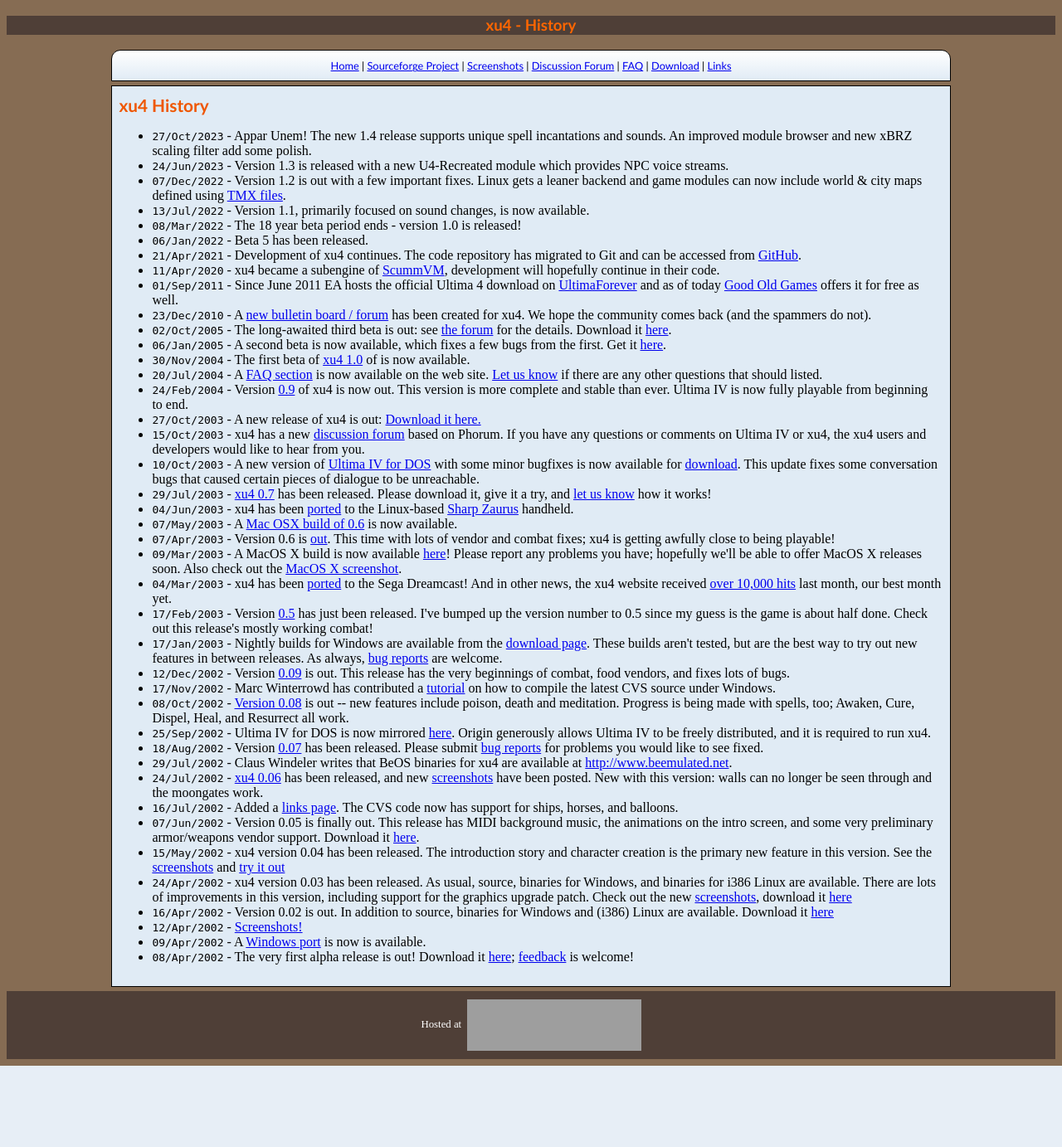
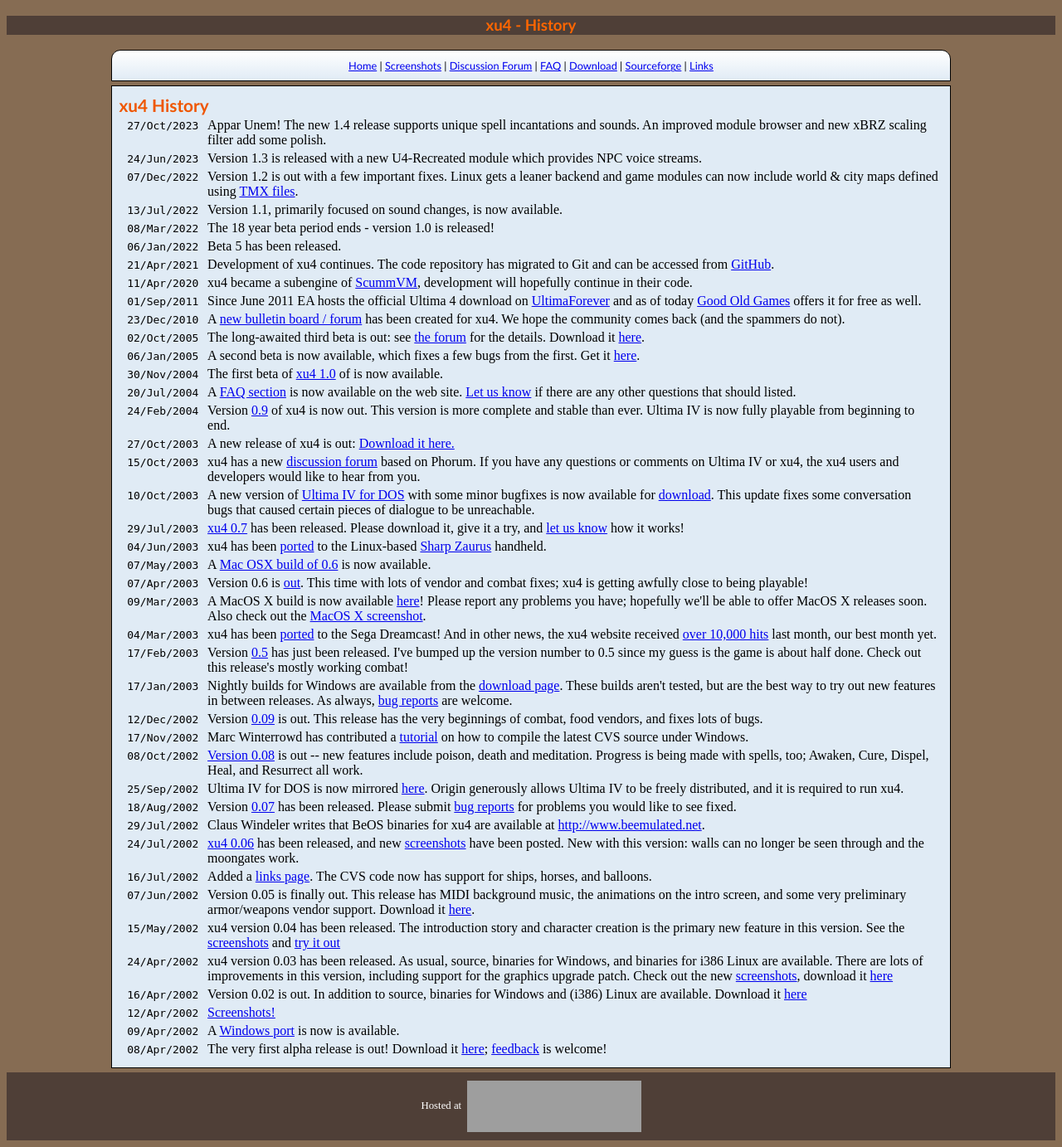
Before and after one commit to xu4-engine/web, a PHP site: page /history.html in a window 1280 px wide. Shown: the whole page at 83% size. Before the commit the page ends 1285 px from the top, so only its background shows below. Run offline with PHP 8.4, Linux system fonts and the light colour scheme; grey boxes are pictures that could not be loaded.

Commit message:
Show news items in <table> rather than <ul>.

```diff
--- a/css/xu4.css
+++ b/css/xu4.css
@@ -53,6 +53,8 @@ h2 {
 
 .date {
     font-family: monospace;
+    vertical-align: baseline;
+    padding: 0em 0.6em;
 }
 
 .footer {
--- a/history.html
+++ b/history.html
@@ -9,57 +9,98 @@
 <div class="title"><h3><span class="heading">xu4 - History</span></h3></div>
 <div class="menu">
   <span class="menuitem"><a accesskey="1" href="index.html">Home</a></span> |
-  <span class="menuitem"><a accesskey="2" href="https://sourceforge.net/p/xu4">Sourceforge Project</a></span> |
-  <span class="menuitem"><a accesskey="3" href="screenshots.html">Screenshots</a></span> |
-  <span class="menuitem"><a accesskey="4" href="https://sourceforge.net/p/xu4/discussion/">Discussion Forum</a></span> |
-  <span class="menuitem"><a accesskey="5" href="faq.html">FAQ</a></span> |
-  <span class="menuitem"><a accesskey="6" href="download.php">Download</a></span> |
+  <span class="menuitem"><a accesskey="2" href="screenshots.html">Screenshots</a></span> |
+  <span class="menuitem"><a accesskey="3" href="https://sourceforge.net/p/xu4/discussion/">Discussion Forum</a></span> |
+  <span class="menuitem"><a accesskey="4" href="faq.html">FAQ</a></span> |
+  <span class="menuitem"><a accesskey="5" href="download.php">Download</a></span> |
+  <span class="menuitem"><a accesskey="6" href="https://sourceforge.net/p/xu4">Sourceforge</a></span> |
   <span class="menuitem"><a accesskey="7" href="links.html">Links</a></span>
 </div>
 <div class="section" id="news">
   <h2>xu4 History</h2>
-  <ul>
-<li><span class="newsitem"><span class="date">27/Oct/2023</span> -  Appar Unem!  The new 1.4 release supports unique spell incantations and sounds.  An improved module browser and new xBRZ scaling filter add some polish.</span></li><li><span class="newsitem"><span class="date">
-24/Jun/2023</span> -  Version 1.3 is released with a new U4-Recreated module which provides NPC voice streams.</span></li><li><span class="newsitem"><span class="date">
-07/Dec/2022</span> -  Version 1.2 is out with a few important fixes.  Linux gets a leaner backend and game modules can now include world & city maps defined using <a href="https://www.mapeditor.org/">TMX files</a>.</span></li><li><span class="newsitem"><span class="date">
-13/Jul/2022</span> -  Version 1.1, primarily focused on sound changes, is now available.</span></li><li><span class="newsitem"><span class="date">
-08/Mar/2022</span> -  The 18 year beta period ends - version 1.0 is released!</span></li><li><span class="newsitem"><span class="date">
-06/Jan/2022</span> -  Beta 5 has been released.</span></li><li><span class="newsitem"><span class="date">
-21/Apr/2021</span> -  Development of xu4 continues. The code repository has migrated to Git and can be accessed from <a href="https://github.com/xu4-engine">GitHub</a>.</span></li><li><span class="newsitem"><span class="date">
-11/Apr/2020</span> -  xu4 became a subengine of <a href="https://www.scummvm.org">ScummVM</a>, development will hopefully continue in their code.</span></li><li><span class="newsitem"><span class="date">
-01/Sep/2011</span> -  Since June 2011 EA hosts the official Ultima 4 download on <a href="http://www.ultimaforever.com">UltimaForever</a> and as of today <a href="http://www.gog.com/en/gamecard/ultima_4">Good Old Games</a> offers it for free as well.</span></li><li><span class="newsitem"><span class="date">
-23/Dec/2010</span> -  A <a href="http://sourceforge.net/apps/phpbb/xu4/">new bulletin board / forum</a> has been created for xu4. We hope the community comes back (and the spammers do not).</span></li><li><span class="newsitem"><span class="date">
-02/Oct/2005</span> -  The long-awaited third beta is out: see <a href="forum">the forum</a> for the details.  Download it <a href="download.php">here</a>.</span></li><li><span class="newsitem"><span class="date">
-06/Jan/2005</span> -  A second beta is now available, which fixes a few bugs from the first.  Get it <a href="download.php">here</a>.</span></li><li><span class="newsitem"><span class="date">
-30/Nov/2004</span> -  The first beta of <a href="download.php">xu4 1.0</a> of is now available.</span></li><li><span class="newsitem"><span class="date">
-20/Jul/2004</span> -  A <a href="faq.html">FAQ section</a> is now available on the web site. <a href="forum">Let us know</a> if there are any other questions that should listed.</span></li><li><span class="newsitem"><span class="date">
-24/Feb/2004</span> -  Version <a href="download.php">0.9</a> of xu4 is now out.  This version is more complete and stable than ever.  Ultima IV is now fully playable from beginning to end.</span></li><li><span class="newsitem"><span class="date">
-27/Oct/2003</span> -  A new release of xu4 is out: <a href="download.php">Download it here.</a></span></li><li><span class="newsitem"><span class="date">
-15/Oct/2003</span> -  xu4 has a new <a href="forum">discussion forum</a> based on Phorum.  If you have any questions or comments on Ultima IV or xu4, the xu4 users and developers would like to hear from you.</span></li><li><span class="newsitem"><span class="date">
-10/Oct/2003</span> -  A new version of <a href="download.php">Ultima IV for DOS</a> with some minor bugfixes is now available for <a href="download.php">download</a>.  This update fixes some conversation bugs that caused certain pieces of dialogue to be unreachable.</span></li><li><span class="newsitem"><span class="date">
-29/Jul/2003</span> -  <a href="download.php">xu4 0.7</a> has been released.  Please download it, give it a try, and <a href="http://sourceforge.net/tracker/?atid=417353&group_id=36225&func=browse">let us know</a> how it works!</span></li><li><span class="newsitem"><span class="date">
-04/Jun/2003</span> -  xu4 has been <a href="http://inter.zon.free.fr/zaurus_index.html#xu4">ported</a> to the Linux-based <a href="http://www.sharp-usa.com/products/TypeLanding/0,1056,112,00.html">Sharp Zaurus</a> handheld.</span></li><li><span class="newsitem"><span class="date">
-07/May/2003</span> -  A <a href="download.php">Mac OSX build of 0.6</a> is now available.</span></li><li><span class="newsitem"><span class="date">
-07/Apr/2003</span> -  Version 0.6 is <a href="download.php">out</a>.  This time with lots of vendor and combat fixes; xu4 is getting awfully close to being playable!</span></li><li><span class="newsitem"><span class="date">
-09/Mar/2003</span> -  A MacOS X build is now available <a href="download/xu4.tar.gz">here</a>!  Please report any problems you have; hopefully we'll be able to offer MacOS X releases soon.  Also check out the <a href="screenshots.html">MacOS X screenshot</a>.</span></li><li><span class="newsitem"><span class="date">
-04/Mar/2003</span> -  xu4 has been <a href="http://r2k2gate.topcities.com/">ported</a> to the Sega Dreamcast!  And in other news, the xu4 website received <a href="http://sourceforge.net/project/stats/index.php?report=months&group_id=36225">over 10,000 hits</a> last month, our best month yet.</span></li><li><span class="newsitem"><span class="date">
-17/Feb/2003</span> -  Version <a href="http://sourceforge.net/project/showfiles.php?group_id=36225">0.5</a> has just been released.  I've bumped up the version number to 0.5 since my guess is the game is about half done.  Check out this release's mostly working combat!</span></li><li><span class="newsitem"><span class="date">
-17/Jan/2003</span> -  Nightly builds for Windows are available from the <a href="http://xu4.sourceforge.net/download.php">download page</a>.  These builds aren't tested, but are the best way to try out new features in between releases.  As always, <a href="http://sourceforge.net/tracker/?atid=417353&group_id=36225&func=browse">bug reports</a> are welcome.</span></li><li><span class="newsitem"><span class="date">
-12/Dec/2002</span> -  Version <a href="http://sourceforge.net/project/showfiles.php?group_id=36225">0.09</a> is out.  This release has the very beginnings of combat, food vendors, and fixes lots of bugs.</span></li><li><span class="newsitem"><span class="date">
-17/Nov/2002</span> -  Marc Winterrowd has contributed a <a href="http://cvs.sourceforge.net/viewcvs.py/*checkout*/xu4/u4/doc/xu4wincvs.txt?rev=HEAD">tutorial</a> on how to compile the latest CVS source under Windows.</span></li><li><span class="newsitem"><span class="date">
-08/Oct/2002</span> -  <a href="http://sourceforge.net/project/showfiles.php?group_id=36225">Version 0.08</a> is out -- new features include poison, death and meditation.  Progress is being made with spells, too; Awaken, Cure, Dispel, Heal, and Resurrect all work.</span></li><li><span class="newsitem"><span class="date">
-25/Sep/2002</span> -  Ultima IV for DOS is now mirrored <a href="http://sourceforge.net/project/showfiles.php?group_id=36225">here</a>.  Origin generously allows Ultima IV to be freely distributed, and it is required to run xu4.</span></li><li><span class="newsitem"><span class="date">
-18/Aug/2002</span> -  Version <a href="http://sourceforge.net/project/showfiles.php?group_id=36225">0.07</a> has been released.  Please submit <a href="http://sourceforge.net/tracker/?atid=417353&group_id=36225&func=browse">bug reports</a> for problems you would like to see fixed.</span></li><li><span class="newsitem"><span class="date">
-29/Jul/2002</span> -  Claus Windeler writes that BeOS binaries for xu4 are available at <a href="http://www.beemulated.net">http://www.beemulated.net</a>.</span></li><li><span class="newsitem"><span class="date">
-24/Jul/2002</span> -  <a href="http://sourceforge.net/project/showfiles.php?group_id=36225">xu4 0.06</a> has been released, and new <a href="screenshots.html">screenshots</a> have been posted.  New with this version:  walls can no longer be seen through and the moongates work.</span></li><li><span class="newsitem"><span class="date">
-16/Jul/2002</span> -  Added a <a href="links.html">links page</a>.  The CVS code now has support for ships, horses, and balloons.</span></li><li><span class="newsitem"><span class="date">
-07/Jun/2002</span> -  Version 0.05 is finally out.  This release has MIDI background music, the animations on the intro screen, and some very preliminary armor/weapons vendor support.  Download it <a href="http://sourceforge.net/project/showfiles.php?group_id=36225">here</a>.</span></li><li><span class="newsitem"><span class="date">
-15/May/2002</span> -  xu4 version 0.04 has been released.  The introduction story and character creation is the primary new feature in this version.  See the <a href="screenshots.html">screenshots</a> and <a href="http://sourceforge.net/project/showfiles.php?group_id=36225">try it out</a></span></li><li><span class="newsitem"><span class="date">
-24/Apr/2002</span> -  xu4 version 0.03 has been released.  As usual, source, binaries for Windows, and binaries for i386 Linux are available.  There are lots of improvements in this version, including support for the graphics upgrade patch.  Check out the new <a href="screenshots.html">screenshots</a>, download it <a href="http://prdownloads.sourceforge.net/xu4/">here</a></span></li><li><span class="newsitem"><span class="date">
-16/Apr/2002</span> -  Version 0.02 is out.  In addition to source, binaries for Windows and (i386) Linux are available.  Download it <a href="http://prdownloads.sourceforge.net/xu4/">here</a></span></li><li><span class="newsitem"><span class="date">
-12/Apr/2002</span> -  <a href="screenshots.html">Screenshots!</a></span></li><li><span class="newsitem"><span class="date">
-09/Apr/2002</span> -  A <a href="http://prdownloads.sourceforge.net/xu4/">Windows port</a> is now is available.</span></li><li><span class="newsitem"><span class="date">
-08/Apr/2002</span> -  The very first alpha release is out!  Download it <a href="http://prdownloads.sourceforge.net/xu4/">here</a>; <a href="http://sourceforge.net/tracker/?group_id=36225">feedback</a> is welcome!</span></li>  </ul>
+<table>
+<tr><td class="date">27/Oct/2023</td><td style="vertical-align: baseline;"> Appar Unem!  The new 1.4 release supports unique spell incantations and sounds.  An improved module browser and new xBRZ scaling filter add some polish.</td></tr>
+<tr><td class="date">
+24/Jun/2023</td><td style="vertical-align: baseline;"> Version 1.3 is released with a new U4-Recreated module which provides NPC voice streams.</td></tr>
+<tr><td class="date">
+07/Dec/2022</td><td style="vertical-align: baseline;"> Version 1.2 is out with a few important fixes.  Linux gets a leaner backend and game modules can now include world & city maps defined using <a href="https://www.mapeditor.org/">TMX files</a>.</td></tr>
+<tr><td class="date">
+13/Jul/2022</td><td style="vertical-align: baseline;"> Version 1.1, primarily focused on sound changes, is now available.</td></tr>
+<tr><td class="date">
+08/Mar/2022</td><td style="vertical-align: baseline;"> The 18 year beta period ends - version 1.0 is released!</td></tr>
+<tr><td class="date">
+06/Jan/2022</td><td style="vertical-align: baseline;"> Beta 5 has been released.</td></tr>
+<tr><td class="date">
+21/Apr/2021</td><td style="vertical-align: baseline;"> Development of xu4 continues. The code repository has migrated to Git and can be accessed from <a href="https://github.com/xu4-engine">GitHub</a>.</td></tr>
+<tr><td class="date">
+11/Apr/2020</td><td style="vertical-align: baseline;"> xu4 became a subengine of <a href="https://www.scummvm.org">ScummVM</a>, development will hopefully continue in their code.</td></tr>
+<tr><td class="date">
+01/Sep/2011</td><td style="vertical-align: baseline;"> Since June 2011 EA hosts the official Ultima 4 download on <a href="http://www.ultimaforever.com">UltimaForever</a> and as of today <a href="http://www.gog.com/en/gamecard/ultima_4">Good Old Games</a> offers it for free as well.</td></tr>
+<tr><td class="date">
+23/Dec/2010</td><td style="vertical-align: baseline;"> A <a href="http://sourceforge.net/apps/phpbb/xu4/">new bulletin board / forum</a> has been created for xu4. We hope the community comes back (and the spammers do not).</td></tr>
+<tr><td class="date">
+02/Oct/2005</td><td style="vertical-align: baseline;"> The long-awaited third beta is out: see <a href="forum">the forum</a> for the details.  Download it <a href="download.php">here</a>.</td></tr>
+<tr><td class="date">
+06/Jan/2005</td><td style="vertical-align: baseline;"> A second beta is now available, which fixes a few bugs from the first.  Get it <a href="download.php">here</a>.</td></tr>
+<tr><td class="date">
+30/Nov/2004</td><td style="vertical-align: baseline;"> The first beta of <a href="download.php">xu4 1.0</a> of is now available.</td></tr>
+<tr><td class="date">
+20/Jul/2004</td><td style="vertical-align: baseline;"> A <a href="faq.html">FAQ section</a> is now available on the web site. <a href="forum">Let us know</a> if there are any other questions that should listed.</td></tr>
+<tr><td class="date">
+24/Feb/2004</td><td style="vertical-align: baseline;"> Version <a href="download.php">0.9</a> of xu4 is now out.  This version is more complete and stable than ever.  Ultima IV is now fully playable from beginning to end.</td></tr>
+<tr><td class="date">
+27/Oct/2003</td><td style="vertical-align: baseline;"> A new release of xu4 is out: <a href="download.php">Download it here.</a></td></tr>
+<tr><td class="date">
+15/Oct/2003</td><td style="vertical-align: baseline;"> xu4 has a new <a href="forum">discussion forum</a> based on Phorum.  If you have any questions or comments on Ultima IV or xu4, the xu4 users and developers would like to hear from you.</td></tr>
+<tr><td class="date">
+10/Oct/2003</td><td style="vertical-align: baseline;"> A new version of <a href="download.php">Ultima IV for DOS</a> with some minor bugfixes is now available for <a href="download.php">download</a>.  This update fixes some conversation bugs that caused certain pieces of dialogue to be unreachable.</td></tr>
+<tr><td class="date">
+29/Jul/2003</td><td style="vertical-align: baseline;"> <a href="download.php">xu4 0.7</a> has been released.  Please download it, give it a try, and <a href="http://sourceforge.net/tracker/?atid=417353&group_id=36225&func=browse">let us know</a> how it works!</td></tr>
+<tr><td class="date">
+04/Jun/2003</td><td style="vertical-align: baseline;"> xu4 has been <a href="http://inter.zon.free.fr/zaurus_index.html#xu4">ported</a> to the Linux-based <a href="http://www.sharp-usa.com/products/TypeLanding/0,1056,112,00.html">Sharp Zaurus</a> handheld.</td></tr>
+<tr><td class="date">
+07/May/2003</td><td style="vertical-align: baseline;"> A <a href="download.php">Mac OSX build of 0.6</a> is now available.</td></tr>
+<tr><td class="date">
+07/Apr/2003</td><td style="vertical-align: baseline;"> Version 0.6 is <a href="download.php">out</a>.  This time with lots of vendor and combat fixes; xu4 is getting awfully close to being playable!</td></tr>
+<tr><td class="date">
+09/Mar/2003</td><td style="vertical-align: baseline;"> A MacOS X build is now available <a href="download/xu4.tar.gz">here</a>!  Please report any problems you have; hopefully we'll be able to offer MacOS X releases soon.  Also check out the <a href="screenshots.html">MacOS X screenshot</a>.</td></tr>
+<tr><td class="date">
+04/Mar/2003</td><td style="vertical-align: baseline;"> xu4 has been <a href="http://r2k2gate.topcities.com/">ported</a> to the Sega Dreamcast!  And in other news, the xu4 website received <a href="http://sourceforge.net/project/stats/index.php?report=months&group_id=36225">over 10,000 hits</a> last month, our best month yet.</td></tr>
+<tr><td class="date">
+17/Feb/2003</td><td style="vertical-align: baseline;"> Version <a href="http://sourceforge.net/project/showfiles.php?group_id=36225">0.5</a> has just been released.  I've bumped up the version number to 0.5 since my guess is the game is about half done.  Check out this release's mostly working combat!</td></tr>
+<tr><td class="date">
+17/Jan/2003</td><td style="vertical-align: baseline;"> Nightly builds for Windows are available from the <a href="http://xu4.sourceforge.net/download.php">download page</a>.  These builds aren't tested, but are the best way to try out new features in between releases.  As always, <a href="http://sourceforge.net/tracker/?atid=417353&group_id=36225&func=browse">bug reports</a> are welcome.</td></tr>
+<tr><td class="date">
+12/Dec/2002</td><td style="vertical-align: baseline;"> Version <a href="http://sourceforge.net/project/showfiles.php?group_id=36225">0.09</a> is out.  This release has the very beginnings of combat, food vendors, and fixes lots of bugs.</td></tr>
+<tr><td class="date">
+17/Nov/2002</td><td style="vertical-align: baseline;"> Marc Winterrowd has contributed a <a href="http://cvs.sourceforge.net/viewcvs.py/*checkout*/xu4/u4/doc/xu4wincvs.txt?rev=HEAD">tutorial</a> on how to compile the latest CVS source under Windows.</td></tr>
+<tr><td class="date">
+08/Oct/2002</td><td style="vertical-align: baseline;"> <a href="http://sourceforge.net/project/showfiles.php?group_id=36225">Version 0.08</a> is out -- new features include poison, death and meditation.  Progress is being made with spells, too; Awaken, Cure, Dispel, Heal, and Resurrect all work.</td></tr>
+<tr><td class="date">
+25/Sep/2002</td><td style="vertical-align: baseline;"> Ultima IV for DOS is now mirrored <a href="http://sourceforge.net/project/showfiles.php?group_id=36225">here</a>.  Origin generously allows Ultima IV to be freely distributed, and it is required to run xu4.</td></tr>
+<tr><td class="date">
+18/Aug/2002</td><td style="vertical-align: baseline;"> Version <a href="http://sourceforge.net/project/showfiles.php?group_id=36225">0.07</a> has been released.  Please submit <a href="http://sourceforge.net/tracker/?atid=417353&group_id=36225&func=browse">bug reports</a> for problems you would like to see fixed.</td></tr>
+<tr><td class="date">
+29/Jul/2002</td><td style="vertical-align: baseline;"> Claus Windeler writes that BeOS binaries for xu4 are available at <a href="http://www.beemulated.net">http://www.beemulated.net</a>.</td></tr>
+<tr><td class="date">
+24/Jul/2002</td><td style="vertical-align: baseline;"> <a href="http://sourceforge.net/project/showfiles.php?group_id=36225">xu4 0.06</a> has been released, and new <a href="screenshots.html">screenshots</a> have been posted.  New with this version:  walls can no longer be seen through and the moongates work.</td></tr>
+<tr><td class="date">
+16/Jul/2002</td><td style="vertical-align: baseline;"> Added a <a href="links.html">links page</a>.  The CVS code now has support for ships, horses, and balloons.</td></tr>
+<tr><td class="date">
+07/Jun/2002</td><td style="vertical-align: baseline;"> Version 0.05 is finally out.  This release has MIDI background music, the animations on the intro screen, and some very preliminary armor/weapons vendor support.  Download it <a href="http://sourceforge.net/project/showfiles.php?group_id=36225">here</a>.</td></tr>
+<tr><td class="date">
+15/May/2002</td><td style="vertical-align: baseline;"> xu4 version 0.04 has been released.  The introduction story and character creation is the primary new feature in this version.  See the <a href="screenshots.html">screenshots</a> and <a href="http://sourceforge.net/project/showfiles.php?group_id=36225">try it out</a></td></tr>
+<tr><td class="date">
+24/Apr/2002</td><td style="vertical-align: baseline;"> xu4 version 0.03 has been released.  As usual, source, binaries for Windows, and binaries for i386 Linux are available.  There are lots of improvements in this version, including support for the graphics upgrade patch.  Check out the new <a href="screenshots.html">screenshots</a>, download it <a href="http://prdownloads.sourceforge.net/xu4/">here</a></td></tr>
+<tr><td class="date">
+16/Apr/2002</td><td style="vertical-align: baseline;"> Version 0.02 is out.  In addition to source, binaries for Windows and (i386) Linux are available.  Download it <a href="http://prdownloads.sourceforge.net/xu4/">here</a></td></tr>
+<tr><td class="date">
+12/Apr/2002</td><td style="vertical-align: baseline;"> <a href="screenshots.html">Screenshots!</a></td></tr>
+<tr><td class="date">
+09/Apr/2002</td><td style="vertical-align: baseline;"> A <a href="http://prdownloads.sourceforge.net/xu4/">Windows port</a> is now is available.</td></tr>
+<tr><td class="date">
+08/Apr/2002</td><td style="vertical-align: baseline;"> The very first alpha release is out!  Download it <a href="http://prdownloads.sourceforge.net/xu4/">here</a>; <a href="http://sourceforge.net/tracker/?group_id=36225">feedback</a> is welcome!</td></tr>
+</table>
 </div>
 <div class="footer">
   Hosted at&nbsp; <a href="http://sourceforge.net">
```
Also changed, not shown: index.html (+21 -11 lines), 3 other files.
